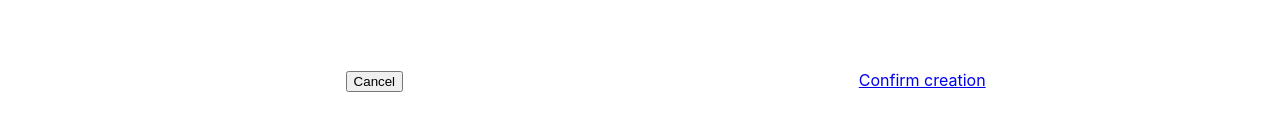
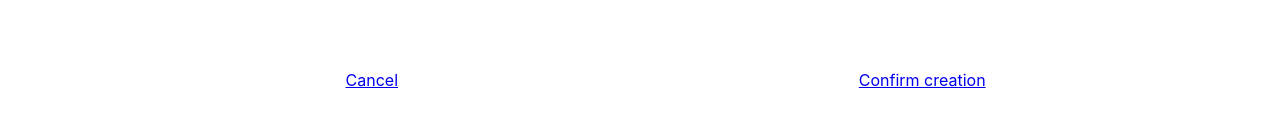
Before and after one commit to googleinterns/sgonks, a React (Create React App) app in the folder portfolio/frontend/: page /createComp in a window 1280 px wide. Shown: the part 488-618 px from the top of the page. Built offline with nearby package versions, Linux system fonts and the light colour scheme.

Commit message:
Enable cancel button on create comp page

```diff
--- a/portfolio/frontend/src/containers/CreateCompetition/CreateCompetition.js
+++ b/portfolio/frontend/src/containers/CreateCompetition/CreateCompetition.js
@@ -56,7 +56,7 @@ const CreateCompetition = (props) => {
       </div>
       <div className={classes.ButtonContainer}>
         <div className={classes.Button}>
-          <button>Cancel</button>
+          <Link to="/switchComp">Cancel</Link>
         </div>
         <div className={classes.Button}>
           <Link to="/sgonks-platform">Confirm creation</Link>
```
